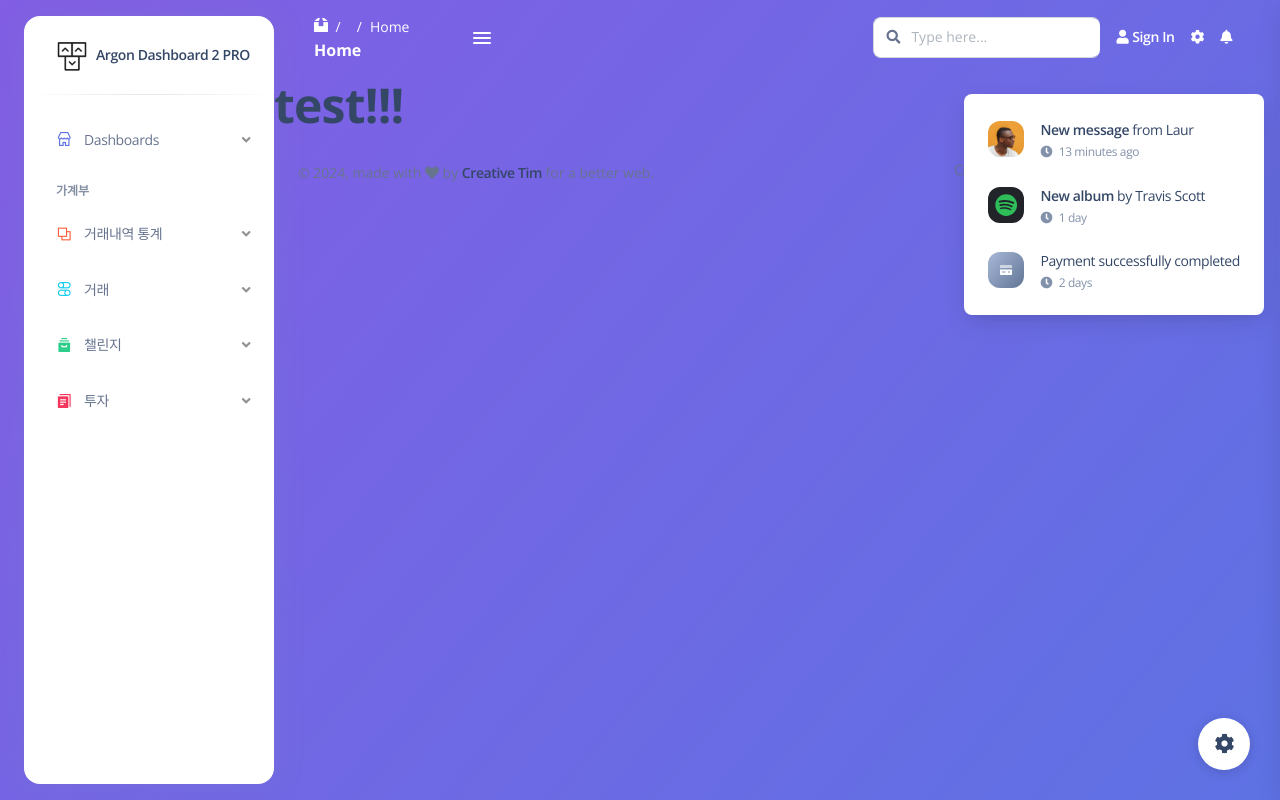
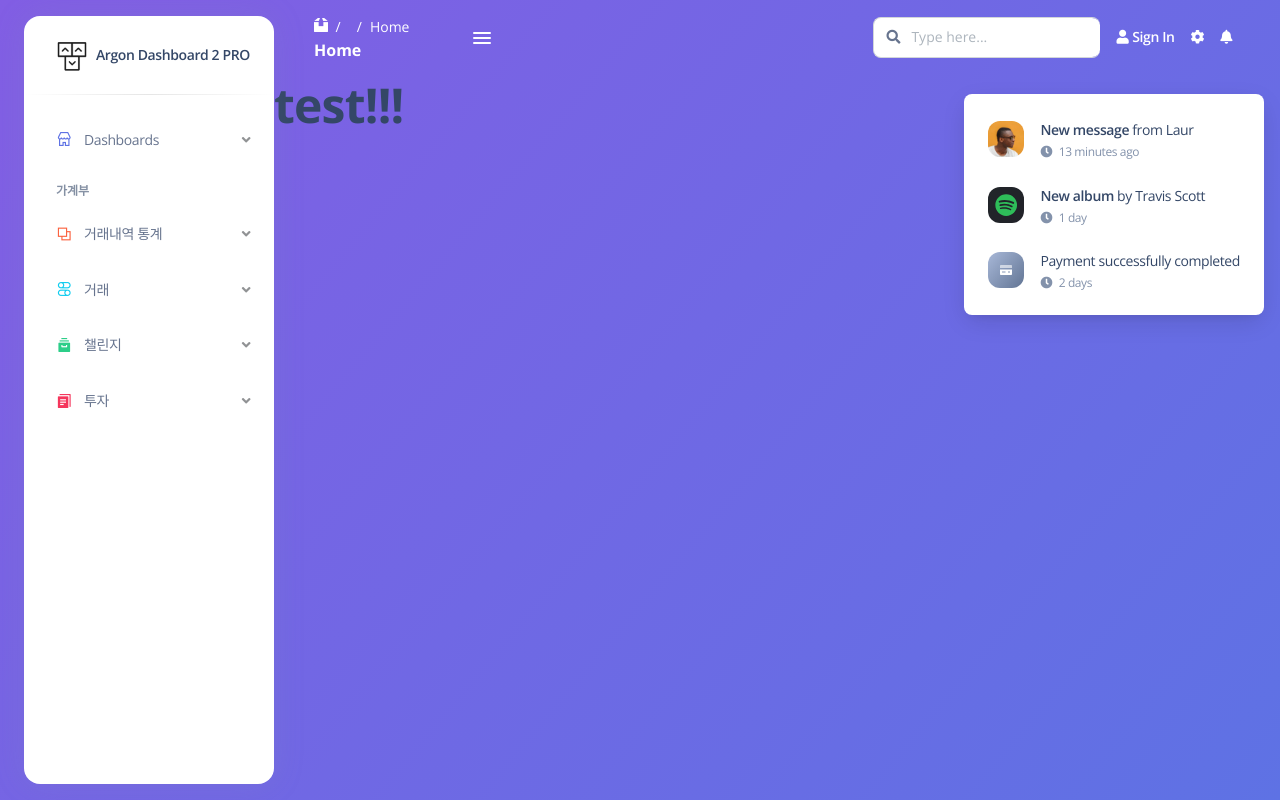
Before and after one commit to Hongse0/tickle-tickle, a Vue app in the folder tickle-tickle/: page / in a window 1280 px wide. Built offline with nearby package versions, Linux system fonts and the light colour scheme; what vue-sweetalert2, vue-tilt.js would draw is missing.

Commit message:
fix: Footer주석처리

```diff
--- a/tickle-tickle/src/App.vue
+++ b/tickle-tickle/src/App.vue
@@ -3,29 +3,29 @@ import { computed } from "vue";
 import { useStore } from "vuex";
 
 import Sidenav from "./examples/Sidenav";
-import Configurator from "@/examples/Configurator.vue";
+// import Configurator from "@/examples/Configurator.vue";
 import Navbar from "@/examples/Navbars/Navbar.vue";
-import AppFooter from "@/examples/Footer.vue";
+// import AppFooter from "@/examples/Footer.vue";
 
 const store = useStore();
-const layout = computed(() => store.state.layout);
+// const layout = computed(() => store.state.layout);
 const showSidenav = computed(() => store.state.showSidenav);
 const showNavbar = computed(() => store.state.showNavbar);
-const showFooter = computed(() => store.state.showFooter);
-const showConfig = computed(() => store.state.showConfig);
-const hideConfigButton = computed(() => store.state.hideConfigButton);
+// const showFooter = computed(() => store.state.showFooter);
+// const showConfig = computed(() => store.state.showConfig);
+// const hideConfigButton = computed(() => store.state.hideConfigButton);
 </script>
 
 <template>
- <div class="landing-bg h-100 bg-gradient-primary position-fixed w-100"></div>
+  <div class="landing-bg h-100 bg-gradient-primary position-fixed w-100"></div>
   <sidenav v-if="showSidenav" />
   <main class="main-content position-relative max-height-vh-100 h-100">
     <navbar v-if="showNavbar" />
     <router-view />
-    <app-footer v-show="showFooter" />
+    <!-- <app-footer v-show="showFooter" />
     <configurator
       :class="[showConfig ? 'show' : '', hideConfigButton ? 'd-none' : '']"
-    />
+    /> -->
   </main>
-  <div v-if="layout === 'landing'">Landing Page Content</div>
+  <!-- <div v-if="layout === 'landing'">Landing Page Content</div> -->
 </template>
```
